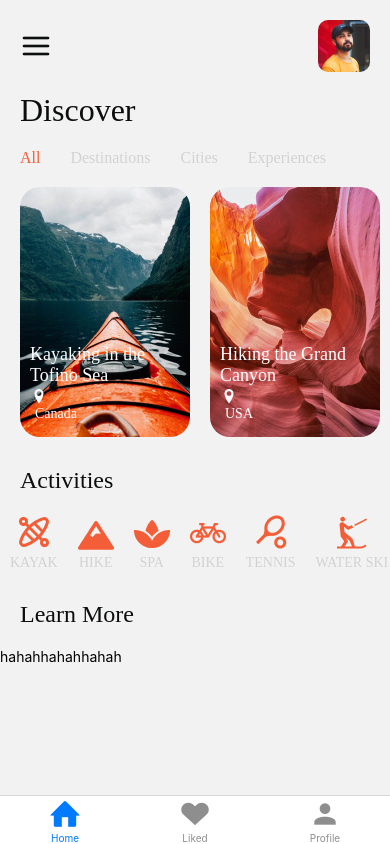
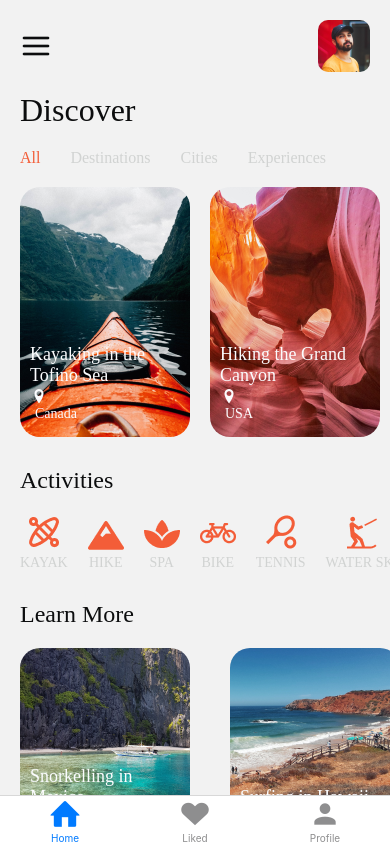
Before and after one commit to JoelAngels/travel-app-react-native, a React Native app: screen /Home in a window 390 px wide. Built offline with nearby package versions, Linux system fonts and the light colour scheme.

Commit message:
learn more section completed

```diff
--- a/components/Home.js
+++ b/components/Home.js
@@ -1,3 +1,4 @@
+/* eslint-disable react/self-closing-comp */
 /* eslint-disable react-native/no-inline-styles */
 import {
   StyleSheet,
@@ -60,7 +61,7 @@ const Home = ({navigation}) => {
         style={[
           styles.activityItemWrapper,
           {
-            marginLeft: item.id === 'activities-1' ? 10 : 0,
+            marginLeft: item.id === 'activities-1' ? 20 : 0,
           },
         ]}>
         <Image source={item.image} style={styles.activityItemImage} />
@@ -69,11 +70,19 @@ const Home = ({navigation}) => {
     );
   };
 
-  const renderLearnMoreItem = () => {
+  const renderLearnMoreItem = ({item}) => {
     return (
-      <View>
-        <Text>hahah</Text>
-      </View>
+      <ImageBackground
+        source={item.image}
+        style={[
+          styles.learnMoreItem,
+          {
+            marginLeft: 'learnMore-1' ? 20 : 0,
+          },
+        ]}
+        imageStyle={styles.learnMoreItemImage}>
+        <Text style={styles.learnMoreItemText}>{item.title}</Text>
+      </ImageBackground>
     );
   };
 
```
